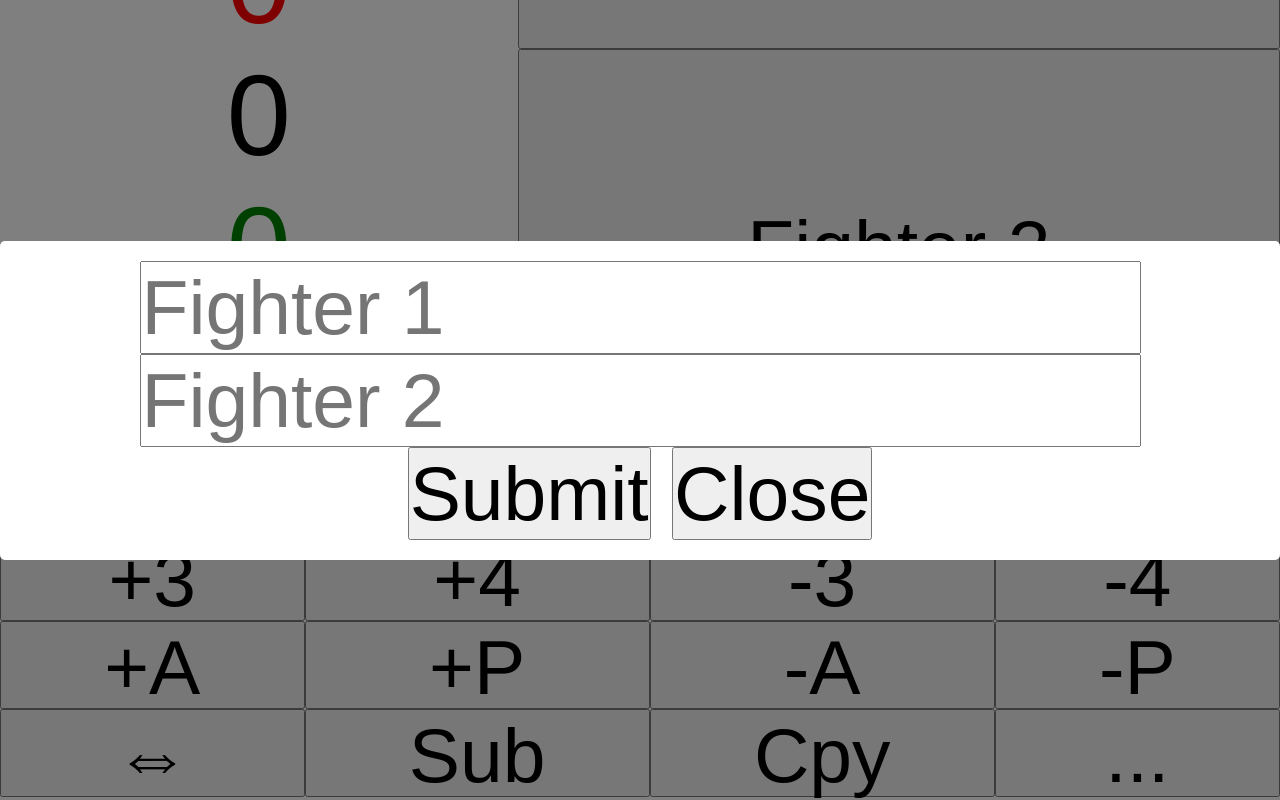
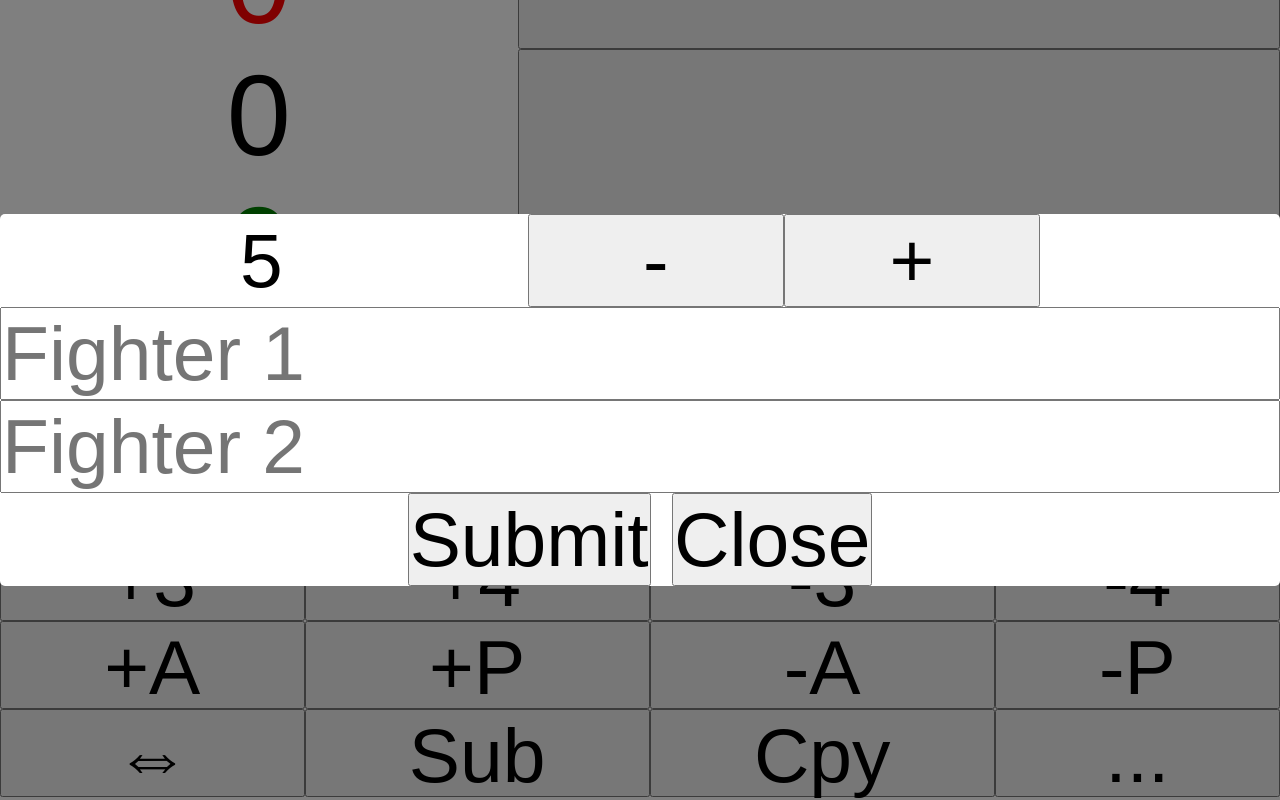
Before and after one commit to RobinAxelsson/bjj-scorelite, a plain HTML site: page src/Index.html in a window 1280 px wide. Both pictures are taken after a click on the button "...". Drawn offline with Linux system fonts and the light colour scheme.

Commit message:
feat: change match minutes

```diff
--- a/src/Index.html
+++ b/src/Index.html
@@ -88,24 +88,48 @@
             position: fixed;
             top: 0;
             left: 0;
-            width: 100%;
+            width: 100vw;
             height: 100%;
+            overflow: hidden;
             background-color: rgba(0, 0, 0, 0.5);
             display: none;
             justify-content: center;
             align-items: center;
+            font-size: 8vw;
         }
 
         #editNames {
+            width: 100%;
+            overflow: hidden;
+            display: grid;
+            grid-template-rows: repeat(3, auto);
+            align-items: center;
             background: white;
-            padding: 20px;
             border-radius: 5px;
+        }
+
+        .set-timer-menu {
+            display: flex;
+            width: 100%;
+            align-items: center;
+            justify-content: space-evenly;
+        }
+
+        .set-timer-menu > * {
+            margin-inline: 5px;
+        }
+
+        .set-timer-buttons {
+            display: flex;
+            align-content: space-evenly;
+        }
+        .set-timer-buttons > * {
+            width: 20vw;
         }
     </style>
 </head>
 
 <body>
-
     <div class="top-board">
         <div class="digit" id="timer_digits" style="grid-row: 1; grid-column: 1;">05:00</div>
         <div class="time-buttons" style="grid-row: 1; grid-column: 2;">
@@ -147,24 +171,33 @@
         <button class="panel-btn" style="grid-row: 3; grid-column: 4;" onclick="savePoints(this, 0,0,-1)">-P</button>
 
         <button class="panel-btn" style="grid-row: 4; grid-column: 1;" onclick="switchLastScore()">⇔</button>
-        <button class="panel-btn" style="grid-row: 4; grid-column: 2;"
-            onclick="savePoints(this, 0,0,0, true)">Sub</button>
+        <button class="panel-btn" style="grid-row: 4; grid-column: 2;" onclick="savePoints(this, 0,0,0, true)">Sub</button>
         <button class="panel-btn" style="grid-row: 4; grid-column: 3;" onclick="copyMatchScore()">Cpy</button>
         <button class="panel-btn" style="grid-row: 4; grid-column: 4;" onclick="menu()">...</button>
     </div>
 
     <div id="menuOverlay">
         <div id="editNames">
+            <div class="set-timer-menu">
+                <div id="timer-minutes">5</div>
+                <div class="set-timer-buttons">
+                    <button onclick="changeTimerMinutes(-1)">-</button>
+                    <button onclick="changeTimerMinutes(1)">+</button>
+                </div>
+            </div>
             <input type="text" id="name1" placeholder="Fighter 1">
             <input type="text" id="name2" placeholder="Fighter 2">
-            <button id="submitName" onclick="submitMenu()">Submit</button>
-            <button id="closeModal" onclick="closeMenu()">Close</button>
+            <div>
+                <button id="submitName" onclick="submitMenu()">Submit</button>
+                <button id="closeModal" onclick="closeMenu()">Close</button>
+            </div>
         </div>
     </div>
 
     <script>
         let startTime = 300;
         let timer = startTime;
+        let tempTime = startTime;
 
         let score1 = 0;
         let adv1 = 0;
@@ -382,15 +415,25 @@
 
         function menu() {
             document.getElementById('menuOverlay').style.display = 'flex';
+            document.getElementById('timer-minutes').innerText = startTime / 60;
+        }
+
+        function changeTimerMinutes(delta){
+            tempTime += delta * 60;
+            document.getElementById('timer-minutes').innerText = tempTime / 60;
         }
 
         function submitMenu() {
             document.getElementById('fighter1').innerText = document.getElementById('name1').value;
             document.getElementById('fighter2').innerText = document.getElementById('name2').value;
             document.getElementById('menuOverlay').style.display = 'none';
+            document.getElementById('menuOverlay').style.display = 'none';
+            startTime = tempTime;
+            resetTimer();
         }
 
         function closeMenu() {
+            tempTime = startTime;
             document.getElementById('menuOverlay').style.display = 'none';
         }
     </script>
```
